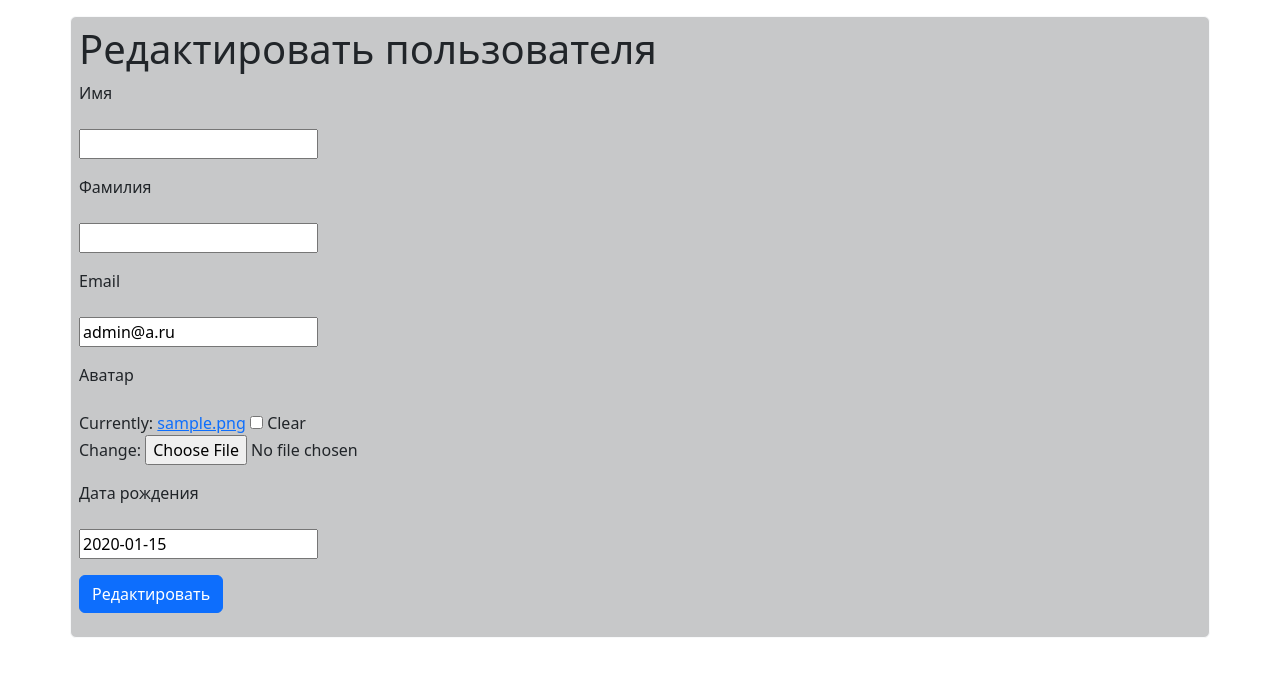
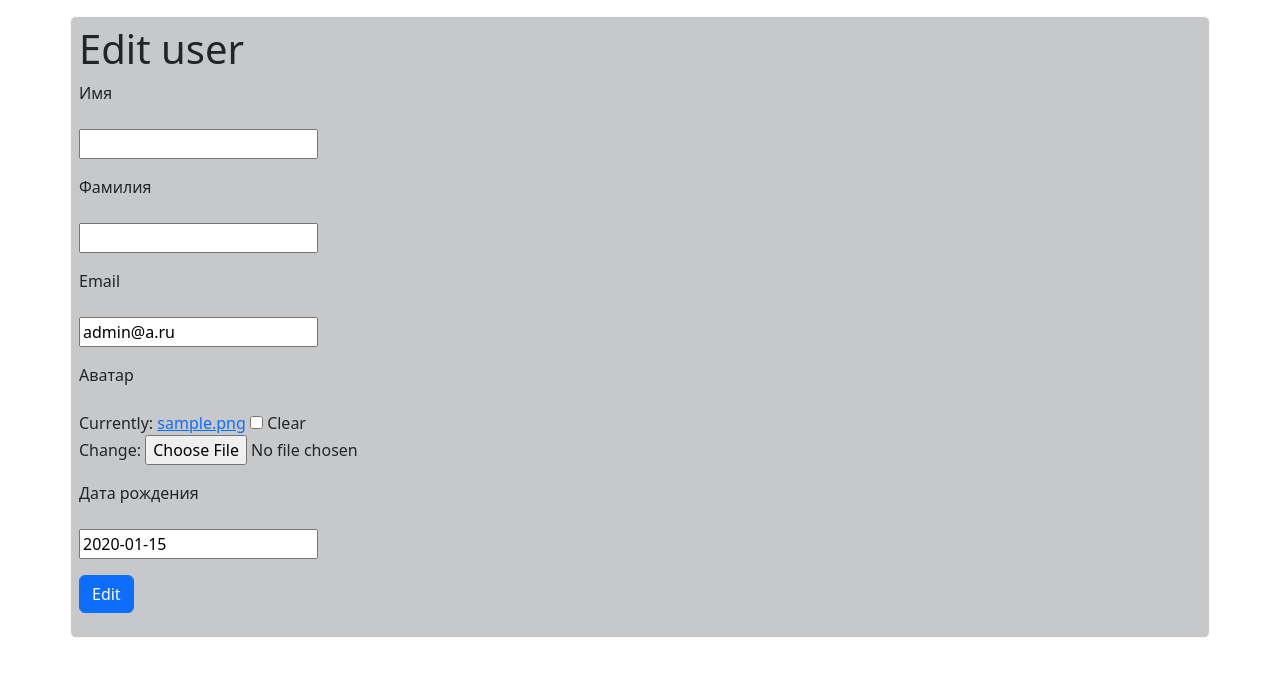
Before and after one commit to 78kuba00/homework_49, a Django app: page /accounts/change/ in a window 1280 px wide. Shown: the part 72-748 px from the top of the page. Run offline with Django 4.2, Linux system fonts and the light colour scheme; a user stored in the database is signed in; tables that the repository leaves empty hold one stand-in row (values such as "Sample post").

Commit message:
homework 61 kon'ec

```diff
--- a/accounts/forms.py
+++ b/accounts/forms.py
@@ -23,3 +23,32 @@ class ProfileChangeForm(forms.ModelForm):
     class Meta:
         model = Profile
         fields = ['avatar', 'birth_date']
+
+class PasswordChangeForm(forms.ModelForm):
+    password = forms.CharField(label="Новый пароль", strip=False, widget=forms.PasswordInput)
+    password_confirm = forms.CharField(label="Подтвердите пароль", widget=forms.PasswordInput, strip=False)
+    old_password = forms.CharField(label="Старый пароль", strip=False, widget=forms.PasswordInput)
+
+    def clean_password_confirm(self):
+        password = self.cleaned_data.get("password")
+        password_confirm = self.cleaned_data.get("password_confirm")
+        if password and password_confirm and password != password_confirm:
+            raise forms.ValidationError('Пароли не совпадают!')
+        return password_confirm
+
+    def clean_old_password(self):
+        old_password = self.cleaned_data.get('old_password')
+        if not self.instance.check_password(old_password):
+            raise forms.ValidationError('Старый пароль неправильный!')
+        return old_password
+
+    def save(self, commit=True):
+        user = self.instance
+        user.set_password(self.cleaned_data["password"])
+        if commit:
+            user.save()
+        return user
+
+    class Meta:
+        model = get_user_model()
+        fields = ['password', 'password_confirm', 'old_password']
--- a/accounts/templates/user_change.html
+++ b/accounts/templates/user_change.html
@@ -1,9 +1,9 @@
 {% extends 'base.html' %}
 
 {% block content %}
-<h1>Редактировать пользователя</h1>
+<h1>Edit user</h1>
 <form action="" method="post" enctype="multipart/form-data">
     {% include 'partial/form.html' with fields_only=True %}
-    {% include 'partial/form.html' with form=profile_form button_text='Редактировать' %}
+    {% include 'partial/form.html' with form=profile_form button_text='Edit' %}
 </form>
 {% endblock %}
--- a/accounts/templates/user_detail.html
+++ b/accounts/templates/user_detail.html
@@ -5,10 +5,14 @@
     </li>
     {% if user_obj.pk == request.user.pk %}
         <li class="nav-item">
-            <a class="nav-link" href="{% url 'accounts:change' %}">Редактировать </a>
+            <a class="nav-link" href="{% url 'accounts:change' %}">Edit user</a>
+        </li>
+        <li class="nav-item">
+            <a class="nav-link" href="{% url 'accounts:password_change' %}">Change password</a>
         </li>
     {% endif %}
 {% endblock %}
+
 {% block content %}
     <h1>Личная страница пользователя {{ user_obj.get_full_name|default:user_obj.username }}</h1>
     <div class="card mb-3">
--- a/accounts/urls.py
+++ b/accounts/urls.py
@@ -1,5 +1,5 @@
 from django.urls import path, include, re_path
-from accounts.views import RegisterView, UserDetailView, UsersListView, UserChangeView
+from accounts.views import RegisterView, UserDetailView, UsersListView, UserChangeView, UserPasswordChangeView
 from django.contrib.auth.views import LoginView, LogoutView
 
 app_name = 'accounts'
@@ -11,5 +11,6 @@ urlpatterns = [
     path('create/', RegisterView.as_view(), name='create'),
     path('user/<int:pk>/', UserDetailView.as_view(), name='detail'),
     path('users/', UsersListView.as_view(), name='users'),
-    path('change/', UserChangeView.as_view(), name='change')
+    path('change/', UserChangeView.as_view(), name='change'),
+    path('password_change/', UserPasswordChangeView.as_view(), name='password_change')
 ]
--- a/accounts/views.py
+++ b/accounts/views.py
@@ -1,15 +1,16 @@
 from django.contrib.auth.models import User
 from django.contrib.auth import get_user_model
-from django.shortcuts import render, redirect
+from django.shortcuts import redirect
 from django.contrib.auth import login
 from django.urls import reverse
+from django.contrib.auth.views import PasswordChangeView
 
 from .forms import MyUserCreationForm, UserChangeForm, ProfileChangeForm
 from django.views.generic import CreateView, DetailView, ListView, UpdateView
 from django.contrib.auth.mixins import LoginRequiredMixin, PermissionRequiredMixin
 from django.views.generic.list import MultipleObjectMixin
 from accounts.models import Profile
-from django.core.paginator import Paginator
+
 # Create your views here.
 
 class RegisterView(CreateView):
@@ -51,16 +52,6 @@ class UsersListView(PermissionRequiredMixin, ListView):
     def has_permission(self):
         return self.request.user.has_perm('accounts.can_view_all_users') and self.request.user in User.objects.all() or self.request.user.is_superuser
 
-    # def get_context_data(self, **kwargs):
-    #     articles = self.object.articles.order_by('-created_at')
-    #     paginator = Paginator(articles, self.paginate_related_by, orphans=self.paginate_related_orphans)
-    #     page_number = self.request.GET.get('page', 1)
-    #     page = paginator.get_page(page_number)
-    #     kwargs['page_obj'] = page
-    #     kwargs['articles'] = page.object_list
-    #     kwargs['is_paginated'] = page.has_other_pages()
-    #     return super().get_context_data(**kwargs)
-
 class UserChangeView(LoginRequiredMixin, UpdateView):
     model = get_user_model()
     form_class = UserChangeForm
@@ -96,3 +87,8 @@ class UserChangeView(LoginRequiredMixin, UpdateView):
 
     def get_success_url(self):
         return reverse('accounts:detail', kwargs={'pk': self.get_object().pk})
+
+class UserPasswordChangeView(PasswordChangeView):
+    template_name = 'user_password_change.html'
+    def get_success_url(self):
+        return reverse('accounts:detail', kwargs={'pk': self.request.user.pk})
```
Also changed, not shown: accounts/templates/user_password_change.html (renamed from webapp/templates/task/create.html, +3 -5 lines).
